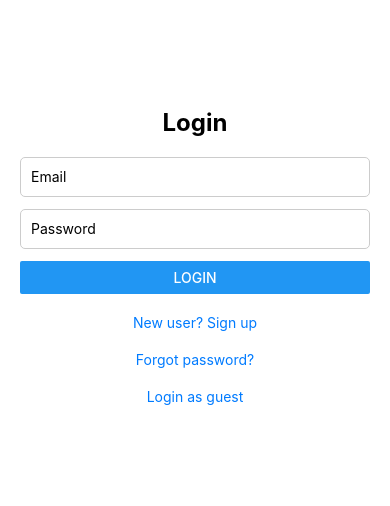
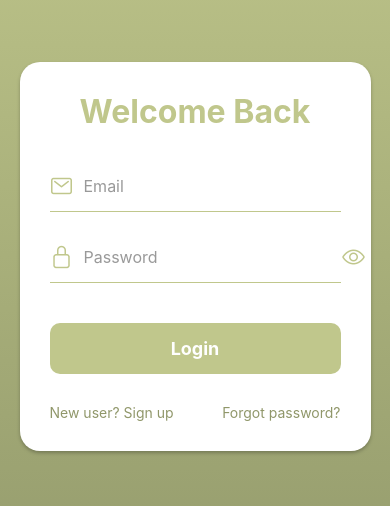
Before and after one commit to sandeepangh782/literate-octo-fortnight, a React Native app in the folder frontend/: screen /Login in a window 390 px wide. Shown: the part 166-672 px from the top of the page. Built offline with nearby package versions, Linux system fonts and the light colour scheme.

Commit message:
applied theme style to login & register and other minor improvements

```diff
--- a/frontend/package.json
+++ b/frontend/package.json
@@ -18,6 +18,7 @@
     "@react-navigation/stack": "^6.4.1",
     "axios": "^1.7.5",
     "expo": "^51.0.31",
+    "expo-linear-gradient": "~13.0.2",
     "expo-location": "~17.0.1",
     "expo-status-bar": "~1.12.1",
     "react": "18.2.0",
--- a/frontend/src/screens/HomeScreen.js
+++ b/frontend/src/screens/HomeScreen.js
@@ -1,4 +1,4 @@
-import React,{useContext} from 'react';
+import React, { useContext } from 'react';
 import { View, StyleSheet, Text, FlatList, TouchableOpacity } from 'react-native';
 import Header from '../components/Header';
 import MapSection from '../components/MapSection';
--- a/frontend/src/screens/LoginScreen.js
+++ b/frontend/src/screens/LoginScreen.js
@@ -1,11 +1,37 @@
-import React, { useState, useContext } from "react";
-import { View, Text, TextInput, Button, StyleSheet, TouchableOpacity, Alert } from "react-native";
+import React, { useState, useContext, useEffect } from "react";
+import {
+    View,
+    Text,
+    TextInput,
+    TouchableOpacity,
+    StyleSheet,
+    Animated,
+    Dimensions,
+    KeyboardAvoidingView,
+    Platform,
+    Alert,
+
+} from "react-native";
+import { LinearGradient } from 'expo-linear-gradient';
+import { Ionicons } from '@expo/vector-icons';
 import { AuthContext } from "../context/AuthContext";
+
+const { width } = Dimensions.get('window');
 
 export default function LoginScreen({ navigation }) {
     const { login, loginError } = useContext(AuthContext);
     const [email, setEmail] = useState("");
     const [password, setPassword] = useState("");
+    const [showPassword, setShowPassword] = useState(false);
+    const [animation] = useState(new Animated.Value(0));
+
+    useEffect(() => {
+        Animated.timing(animation, {
+            toValue: 1,
+            duration: 1000,
+            useNativeDriver: true,
+        }).start();
+    }, []);
 
     const handleLogin = () => {
         if (email === "" || password === "") {
@@ -14,76 +40,149 @@ export default function LoginScreen({ navigation }) {
         }
         login(email, password);
     };
+    const translateY = animation.interpolate({
+        inputRange: [0, 1],
+        outputRange: [50, 0],
+    });
 
     return (
-        <View style={styles.container}>
-            <Text style={styles.title}>Login</Text>
+        <KeyboardAvoidingView
+            behavior={Platform.OS === "ios" ? "padding" : "height"}
+            style={styles.container}
+        >
+            <LinearGradient
+                colors={['#C0C78C', '#A8AF7A', '#90976A']}
+                // colors={['white', 'white', 'white']}
+                style={styles.gradient}
+            >
+                <Animated.View style={[styles.box, { transform: [{ translateY }] }]}>
+                    <Text style={styles.title}>Welcome Back</Text>
 
+                    <View style={styles.inputContainer}>
+                        <Ionicons name="mail-outline" size={24} color="#C0C78C" style={styles.icon} />
                         <TextInput
                             style={styles.input}
                             placeholder="Email"
+                            placeholderTextColor="#999"
                             value={email}
                             onChangeText={setEmail}
                             keyboardType="email-address"
                             autoCapitalize="none"
                         />
+                    </View>
 
+                    <View style={styles.inputContainer}>
+                        <Ionicons name="lock-closed-outline" size={24} color="#C0C78C" style={styles.icon} />
                         <TextInput
                             style={styles.input}
                             placeholder="Password"
+                            placeholderTextColor="#999"
                             value={password}
                             onChangeText={setPassword}
-                secureTextEntry
+                            secureTextEntry={!showPassword}
                         />
+                        <TouchableOpacity
+                            style={styles.showPasswordButton}
+                            onPress={() => setShowPassword(!showPassword)}
+                        >
+                            <Ionicons
+                                name={showPassword ? "eye-off-outline" : "eye-outline"}
+                                size={24}
+                                color="#C0C78C"
+                            />
+                        </TouchableOpacity>
+                    </View>
 
                     {loginError && <Text style={styles.errorText}>{loginError}</Text>}
 
-            <Button title="Login" onPress={handleLogin} />
-
-            <TouchableOpacity onPress={() => navigation.navigate("Register")}>
-                <Text style={styles.signupText}>New user? Sign up</Text>
+                    <TouchableOpacity style={styles.loginButton} onPress={handleLogin}>
+                        <Text style={styles.loginButtonText}>Login</Text>
                     </TouchableOpacity>
 
+                    <View style={styles.footer}>
+                        <TouchableOpacity onPress={() => navigation.navigate("Register")}>
+                            <Text style={styles.footerText}>New user? Sign up</Text>
+                        </TouchableOpacity>
                         <TouchableOpacity onPress={() => console.log("Navigate to Forgot Password screen")}>
-                <Text style={styles.signupText}>Forgot password?</Text>
-            </TouchableOpacity>
-
-            <TouchableOpacity onPress={() => navigation.navigate("Main")}>
-                <Text style={styles.signupText}>Login as guest</Text>
+                            <Text style={styles.footerText}>Forgot password?</Text>
                         </TouchableOpacity>
                     </View>
+                </Animated.View>
+            </LinearGradient>
+        </KeyboardAvoidingView>
     );
 }
 
 const styles = StyleSheet.create({
     container: {
         flex: 1,
+    },
+    gradient: {
+        flex: 1,
         justifyContent: "center",
-        paddingHorizontal: 20,
-        backgroundColor: "#fff",
+        alignItems: "center",
+    },
+    box: {
+        width: width * 0.9,
+        padding: 30,
+        borderRadius: 20,
+        backgroundColor: "white",
+        shadowColor: "#000",
+        shadowOffset: { width: 0, height: 2 },
+        shadowOpacity: 0.25,
+        shadowRadius: 3.84,
+        elevation: 5,
     },
     title: {
-        fontSize: 24,
+        fontSize: 32,
         fontWeight: "bold",
+        marginBottom: 30,
+        textAlign: "center",
+        color: "#C0C78C",
+    },
+    inputContainer: {
+        flexDirection: "row",
+        alignItems: "center",
+        marginBottom: 20,
+        borderBottomWidth: 1,
+        borderBottomColor: "#C0C78C",
+    },
+    icon: {
+        marginRight: 10,
+    },
+    input: {
+        flex: 1,
+        height: 50,
+        fontSize: 16,
+        color: "#333",
+    },
+    showPasswordButton: {
+        padding: 10,
+    },
+    loginButton: {
+        backgroundColor: "#C0C78C",
+        padding: 15,
+        borderRadius: 10,
+        alignItems: "center",
+        marginTop: 20,
+    },
+    loginButtonText: {
+        color: "white",
+        fontSize: 18,
+        fontWeight: "bold",
+    },
+    errorText: {
+        color: "#ff3b30",
         marginBottom: 20,
         textAlign: "center",
     },
-    input: {
-        height: 40,
-        borderColor: "#ccc",
-        borderWidth: 1,
-        marginBottom: 12,
-        paddingHorizontal: 10,
-        borderRadius: 5,
+    footer: {
+        flexDirection: "row",
+        justifyContent: "space-between",
+        marginTop: 30,
     },
-    errorText: {
-        color: "red",
-        marginBottom: 12,
-        textAlign: "center",
-    },
-    signupText: {
-        marginTop: 20,
-        color: "#007bff",
-        textAlign: "center",
+    footerText: {
+        color: "#90976A",
+        fontSize: 14,
     },
 });
--- a/frontend/src/screens/RegisterScreen.js
+++ b/frontend/src/screens/RegisterScreen.js
@@ -1,5 +1,17 @@
 import React, { useState, useContext } from "react";
-import { View, Text, TextInput, Button, StyleSheet, TouchableOpacity, Alert } from "react-native";
+import {
+    View,
+    Text,
+    TextInput,
+    TouchableOpacity,
+    StyleSheet,
+    Alert,
+    KeyboardAvoidingView,
+    Platform,
+    ScrollView,
+} from "react-native";
+import { LinearGradient } from 'expo-linear-gradient';
+import { Ionicons } from '@expo/vector-icons';
 import { AuthContext } from "../context/AuthContext";
 
 export default function RegisterScreen({ navigation }) {
@@ -8,6 +20,7 @@ export default function RegisterScreen({ navigation }) {
     const [email, setEmail] = useState("");
     const [password, setPassword] = useState("");
     const [phoneNumber, setPhoneNumber] = useState("");
+    const [showPassword, setShowPassword] = useState(false);
 
     const handleRegister = async () => {
         if (email === "" || password === "" || name === "" || phoneNumber === "") {
@@ -26,83 +39,163 @@ export default function RegisterScreen({ navigation }) {
     };
 
     return (
-        <View style={styles.container}>
-            <Text style={styles.title}>Register</Text>
+        <KeyboardAvoidingView
+            behavior={Platform.OS === "ios" ? "padding" : "height"}
+            style={styles.container}
+        >
+            <LinearGradient
+                colors={['#C0C78C', '#A8AF7A', '#90976A']}
+                // colors={['white', 'white', 'white']}
+                style={styles.gradient}
+            >
+                <ScrollView contentContainerStyle={styles.scrollView}>
+                    <View style={styles.box}>
+                        <Text style={styles.title}>Create Account</Text>
 
+                        <View style={styles.inputContainer}>
+                            <Ionicons name="person-outline" size={24} color="#C0C78C" style={styles.icon} />
                             <TextInput
                                 style={styles.input}
-                placeholder="Enter Full Name"
+                                placeholder="Full Name"
+                                placeholderTextColor="#999"
                                 value={name}
                                 onChangeText={setName}
                                 autoCapitalize="words"
                             />
+                        </View>
 
+                        <View style={styles.inputContainer}>
+                            <Ionicons name="mail-outline" size={24} color="#C0C78C" style={styles.icon} />
                             <TextInput
                                 style={styles.input}
-                placeholder="Enter Email"
+                                placeholder="Email"
+                                placeholderTextColor="#999"
                                 value={email}
                                 onChangeText={setEmail}
                                 keyboardType="email-address"
                                 autoCapitalize="none"
                             />
+                        </View>
 
+                        <View style={styles.inputContainer}>
+                            <Ionicons name="call-outline" size={24} color="#C0C78C" style={styles.icon} />
                             <TextInput
                                 style={styles.input}
-                placeholder="Enter Phone Number"
+                                placeholder="Phone Number"
+                                placeholderTextColor="#999"
                                 value={phoneNumber}
                                 onChangeText={setPhoneNumber}
                                 keyboardType="phone-pad"
-                autoCapitalize="none"
                             />
+                        </View>
 
+                        <View style={styles.inputContainer}>
+                            <Ionicons name="lock-closed-outline" size={24} color="#C0C78C" style={styles.icon} />
                             <TextInput
                                 style={styles.input}
-                placeholder="Set New Password"
+                                placeholder="Password"
+                                placeholderTextColor="#999"
                                 value={password}
                                 onChangeText={setPassword}
-                secureTextEntry
+                                secureTextEntry={!showPassword}
                             />
+                            <TouchableOpacity
+                                style={styles.showPasswordButton}
+                                onPress={() => setShowPassword(!showPassword)}
+                            >
+                                <Ionicons
+                                    name={showPassword ? "eye-off-outline" : "eye-outline"}
+                                    size={24}
+                                    color="#C0C78C"
+                                />
+                            </TouchableOpacity>
+                        </View>
 
                         {registerError && <Text style={styles.errorText}>{registerError}</Text>}
 
-            <Button title="Register" onPress={handleRegister} />
+                        <TouchableOpacity style={styles.registerButton} onPress={handleRegister}>
+                            <Text style={styles.registerButtonText}>Register</Text>
+                        </TouchableOpacity>
 
                         <TouchableOpacity onPress={() => navigation.navigate("Login")}>
                             <Text style={styles.loginText}>Already have an account? Login</Text>
                         </TouchableOpacity>
                     </View>
+                </ScrollView>
+            </LinearGradient>
+        </KeyboardAvoidingView>
     );
 }
 
 const styles = StyleSheet.create({
     container: {
         flex: 1,
-        justifyContent: "center",
-        paddingHorizontal: 20,
-        backgroundColor: "#fff",
+    },
+    gradient: {
+        flex: 1,
+    },
+    scrollView: {
+        flexGrow: 1,
+        justifyContent: 'center',
+        padding: 20,
+    },
+    box: {
+        backgroundColor: "white",
+        borderRadius: 20,
+        padding: 30,
+        shadowColor: "#000",
+        shadowOffset: { width: 0, height: 2 },
+        shadowOpacity: 0.25,
+        shadowRadius: 3.84,
+        elevation: 5,
     },
     title: {
-        fontSize: 24,
+        fontSize: 32,
         fontWeight: "bold",
+        marginBottom: 30,
+        textAlign: "center",
+        color: "#C0C78C",
+    },
+    inputContainer: {
+        flexDirection: "row",
+        alignItems: "center",
+        marginBottom: 20,
+        borderBottomWidth: 1,
+        borderBottomColor: "#C0C78C",
+    },
+    icon: {
+        marginRight: 10,
+    },
+    input: {
+        flex: 1,
+        height: 50,
+        fontSize: 16,
+        color: "#333",
+    },
+    showPasswordButton: {
+        padding: 10,
+    },
+    errorText: {
+        color: "#ff3b30",
         marginBottom: 20,
         textAlign: "center",
     },
-    input: {
-        height: 40,
-        borderColor: "#ccc",
-        borderWidth: 1,
-        marginBottom: 12,
-        paddingHorizontal: 10,
-        borderRadius: 5,
+    registerButton: {
+        backgroundColor: "#C0C78C",
+        padding: 15,
+        borderRadius: 10,
+        alignItems: "center",
+        marginTop: 20,
     },
-    errorText: {
-        color: "red",
-        marginBottom: 12,
-        textAlign: "center",
+    registerButtonText: {
+        color: "white",
+        fontSize: 18,
+        fontWeight: "bold",
     },
     loginText: {
         marginTop: 20,
-        color: "#007bff",
+        color: "#90976A",
         textAlign: "center",
+        fontSize: 14,
     },
 });
```
Also changed, not shown: 1 other file (tests, documents, lock files or other folders). Lines whose indentation alone changed are shown as unchanged.
